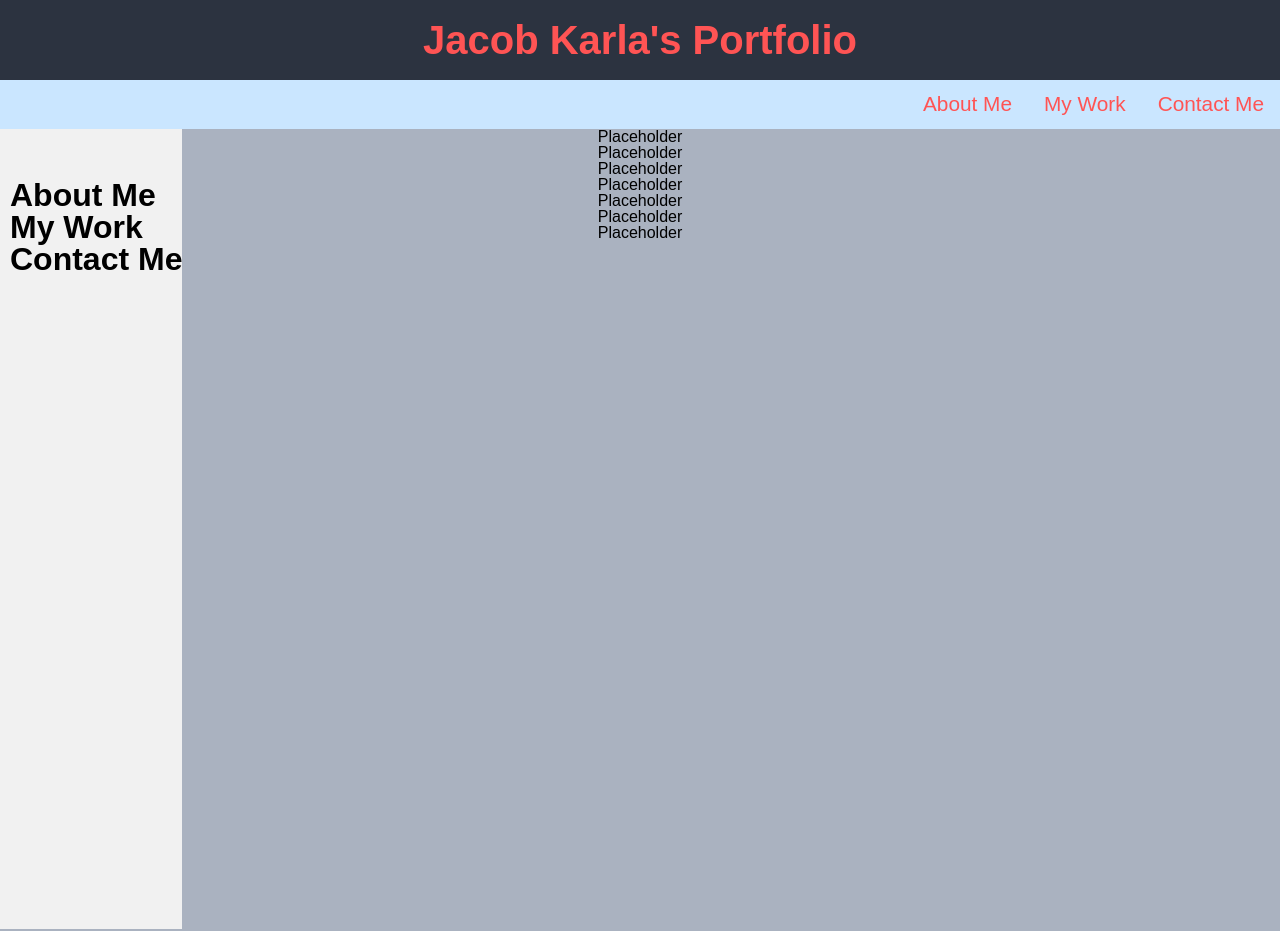
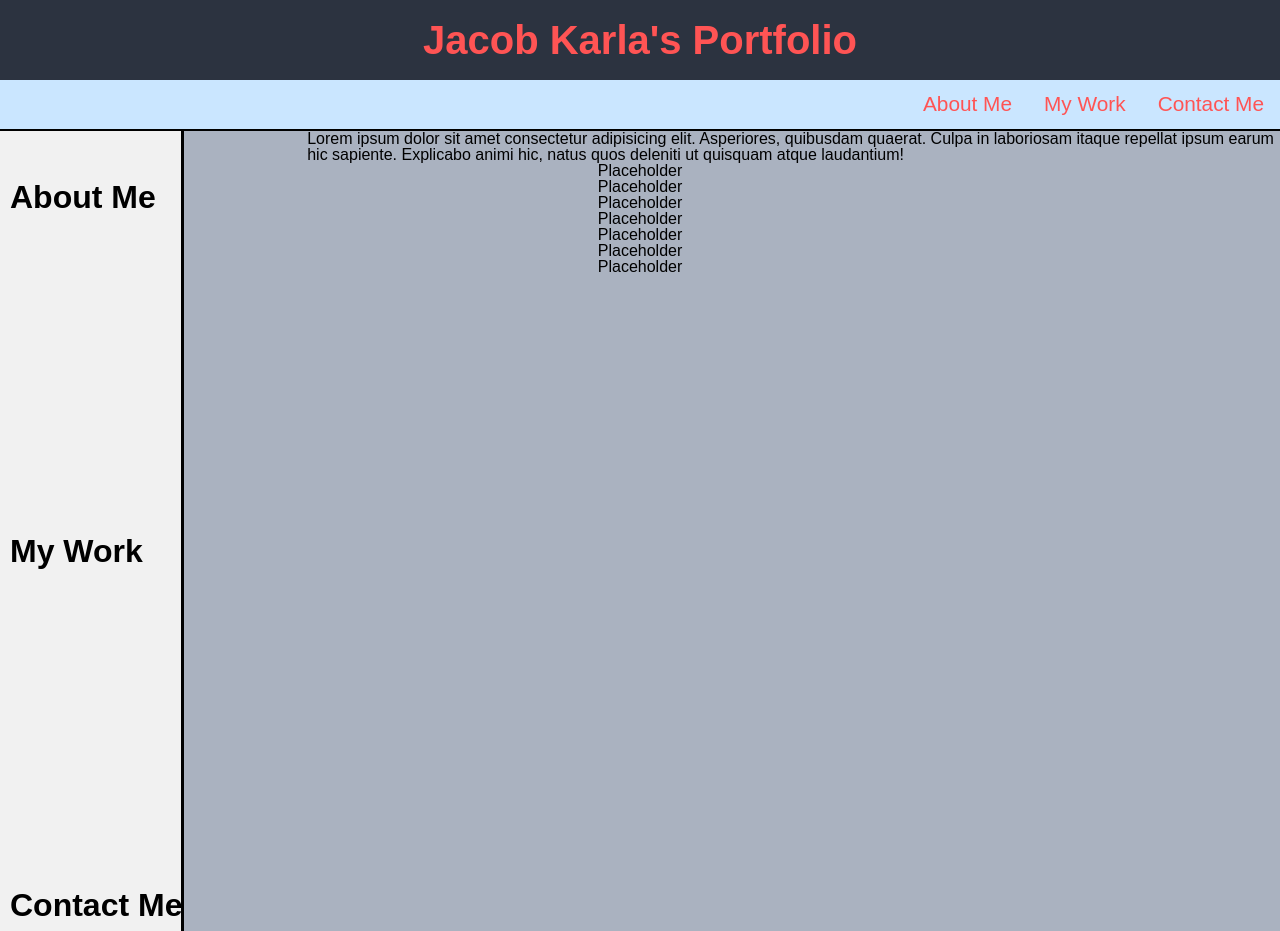
Before and after one commit to Cuttingham/jacob_karla_portfolio, a plain HTML site: page index.html in a window 1280 px wide. Drawn offline with Linux system fonts and the light colour scheme.

Commit message:
Formated body of website so that content will not be obscured by sidebar

```diff
--- a/assets/style.css
+++ b/assets/style.css
@@ -19,7 +19,11 @@ h1{
 body{
     background:#aab2c0;
 }
+.aboutMe {
+    margin-left:24%;
+}
 nav ul{
+    border-bottom:2px solid;
     list-style:none;
     margin:0;
     padding: 10;
@@ -38,8 +42,6 @@ nav li a {
     text-decoration: none;
     font-size:130%;
 }
-
-
 h2{
     text-align:left;
     font-size:200%;
@@ -51,16 +53,20 @@ article ul{
     padding: 10px;
     height:100%;
     width: 200px;
-
+    display:flex;
+    flex-direction:column;
+    justify-content:space-between;
 }
 .sidebar{
+    display:block;
     height:100%;
-    width:182px;
+    width:184px;
     position:absolute;
     left:0;
-    top:129px;
+    top:131px;
     padding-top: 40px;
     background-color:var(--myWhite);
+    border-right:solid;
 }
 
 .myWork{
--- a/index.html
+++ b/index.html
@@ -30,6 +30,7 @@
 
         </ul>
         </article>
+        <p class=aboutMe>Lorem ipsum dolor sit amet consectetur adipisicing elit. Asperiores, quibusdam quaerat. Culpa in laboriosam itaque repellat ipsum earum hic sapiente. Explicabo animi hic, natus quos deleniti ut quisquam atque laudantium!</p>
         <ul class =myWork>
             <li>Placeholder</li>
             <li>Placeholder</li>
@@ -41,6 +42,5 @@
         </ul>
 
     </main>
-
 </body>
 </html>
```
